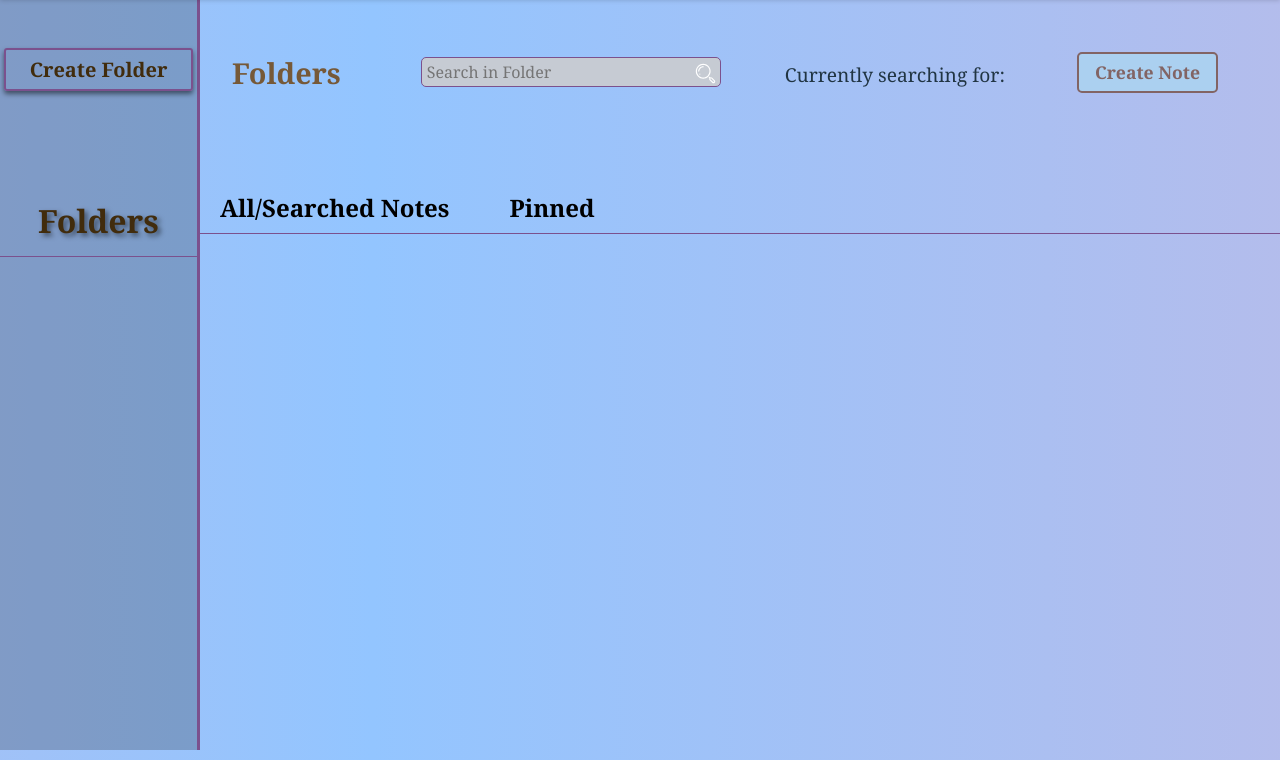
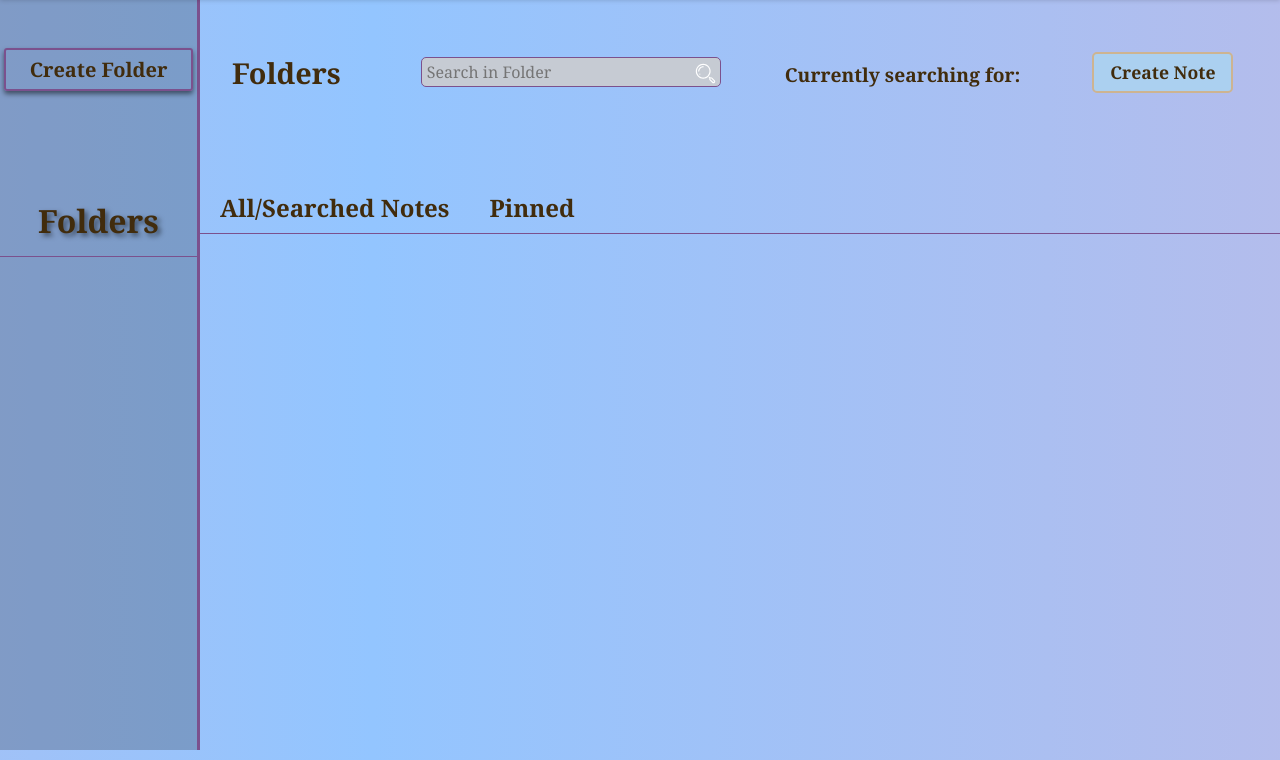
Before and after one commit to Miguell0706/Notetaker, a Django app: template firstapp/templates/firstapp/folders.html in a window 1280 px wide; the page is wider, and only the part inside the window is pictured. Shown: the part 40-800 px from the top of that part. Run offline with Django 3.2, Linux system fonts and the light colour scheme; the template is opened without the code that fills it, so the values that code supplies are empty; some libraries are stand-ins or nearby versions.

Commit message:
styling for second folder page container only light mode

```diff
--- a/static/styles/dashboard.css
+++ b/static/styles/dashboard.css
@@ -164,7 +164,7 @@
   align-items: center;
   justify-content: center;
   margin-left: 3.5rem;
-  margin-top: 7px;
+  margin-top: 4px;
 }
 
 /* code for important-recent container goes here*/
@@ -226,7 +226,7 @@
   overflow:hidden;
   transition: 150ms ease;
   cursor:pointer;
-  margin-left: 1rem;
+  margin: 3px;
   min-width:100px;
   min-height:130px;
   max-width:100px;
--- a/static/styles/folders.css
+++ b/static/styles/folders.css
@@ -98,11 +98,13 @@
     overflow-y:auto;
     overflow-x: hidden;
 }
-.folder-board ::-webkit-scrollbar {
-    width:10px;
-    background-color: rgba(176, 165, 165, 0.2);
+.folder-board::-webkit-scrollbar {
+    width:6px;
+    background-color: var(--lilac-color);
+}
+.folder-board::-webkit-scrollbar-thumb {
+    background-color: var(--dark-brown-color);
     border-radius: 10px;
-
 }
 .folder-board div{
     display: flex;
@@ -136,6 +138,7 @@
     overflow: hidden;
     width:100%;
 }
+
 .folders-container a:hover,
 .folders-container a:active {
     transform:scale(1.3);
@@ -147,6 +150,7 @@
 .details-board-container{
     width:100%;
     height:100%;
+    color:var(--dark-brown-color)
 }
 .folder-details-container {
     width:100%;
@@ -166,7 +170,6 @@
     margin-right:3rem;
     font-size: 1.8rem;
     font-weight: 700;
-    color:rgb(118, 89, 56);
 }
 .folder-search-input {
     border-radius: 5px;
@@ -185,15 +188,15 @@
 }
 .currently-searching-folder {
     font-size:larger;
-    color:rgb(33, 53, 67);
     margin:20px;
     text-align: center;
+    font-weight: 800;
 }
 .currently-searching-folder-span {
     font-size:1.5rem;
-    color:rgb(65, 65, 48);
     margin:10px;
     text-align: center;
+    font-weight:800;
 }
 .create-note-button-folder {
     margin-left:2rem;
@@ -202,10 +205,10 @@
     padding:.5rem 1rem;
     background-color: rgb(171, 208, 240);
     cursor: pointer;
-    border: 2px solid rgb(130, 100, 100);
-    color:rgb(130, 100, 100);
+    border: 2px solid var(--brown-color);
+    color: var(--dark-brown-color);
     transition: 250ms ease-in-out;
-    font-weight: 700;
+    font-weight: 800;
     margin-right:2rem;
 }
 .create-note-button-folder:hover {
@@ -241,7 +244,6 @@
     flex-direction: column;
     width:100%;
     margin-top:1.85rem;
-    overflow-y: scroll;
 }
 .folder-notes-header {
     display: flex;
@@ -252,17 +254,16 @@
 
 }
 .folder-notes-header h2{
-    margin:20px;
-    margin-right:40px;
+
+    margin-inline:20px;
     font-size:1.2rem;
     cursor:pointer;
-    color:black;
     transition: 250ms ease-in-out;
 }
 .folder-notes-header h2:hover,
 .folder-notes-header h2:focus,
 .folder-notes-header h2 .active {
-    color:blueviolet;
+    color:var(--dark-lilac-color);
     transition: 250ms ease-in-out;
     transform: translateY(-5px);
 }
@@ -274,7 +275,17 @@
 .folder-pinned-notes {
     display: flex;
     flex-wrap: wrap;
+    overflow-y: scroll;
 
+}
+.folder-recent-notes::-webkit-scrollbar,
+.folder-pinned-notes::-webkit-scrollbar {
+    width:6px;
+    background-color: var(--lilac-color);
+}
+.folder-recent-notes::-webkit-scrollbar-thumb,
+.folder-pinned-notes::-webkit-scrollbar-thumb {
+    background-color: var(--dark-lilac-color);
 }
 .folder-pinned-notes {
     display:none;
```
Also changed, not shown: db.sqlite3.
